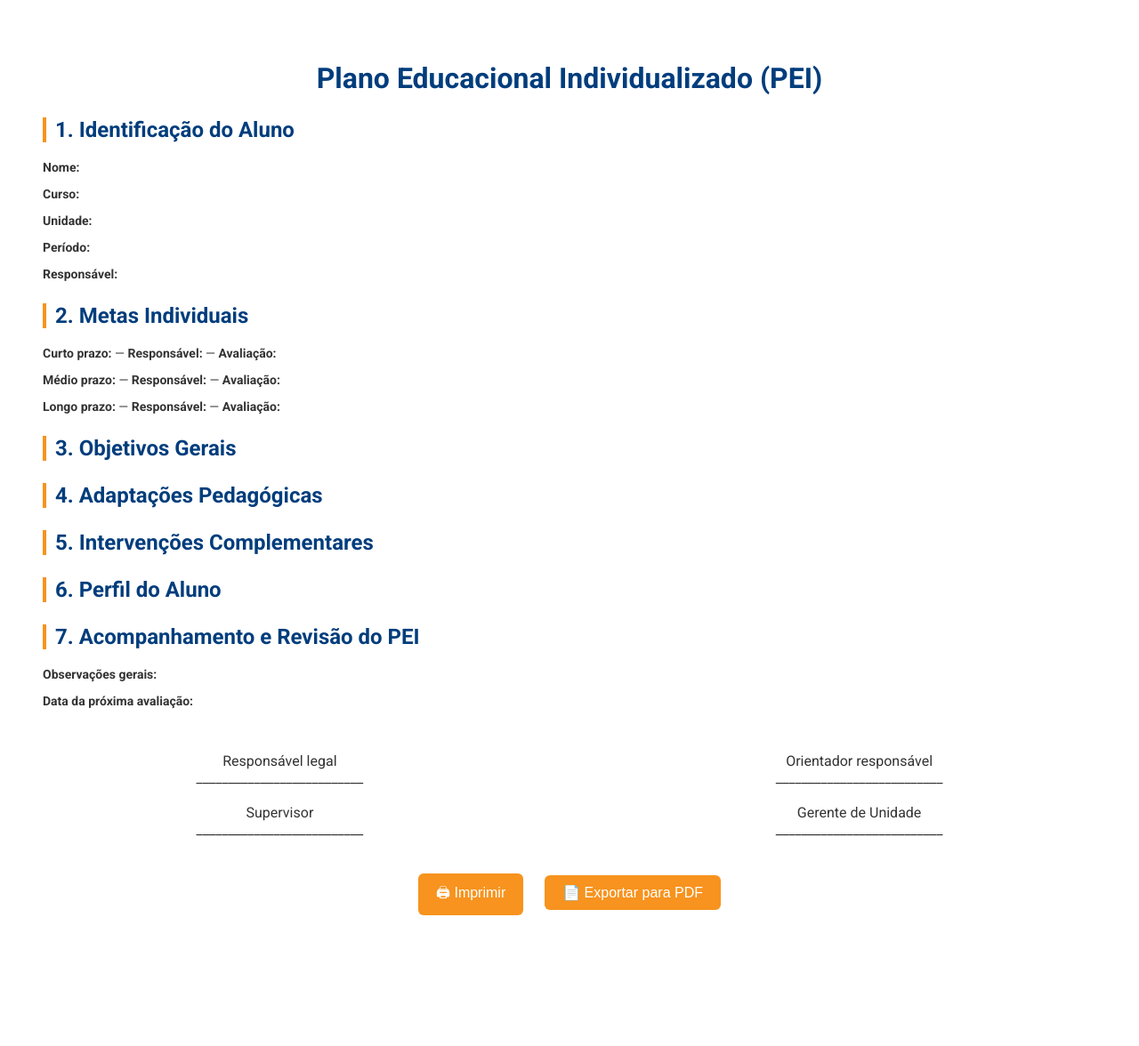
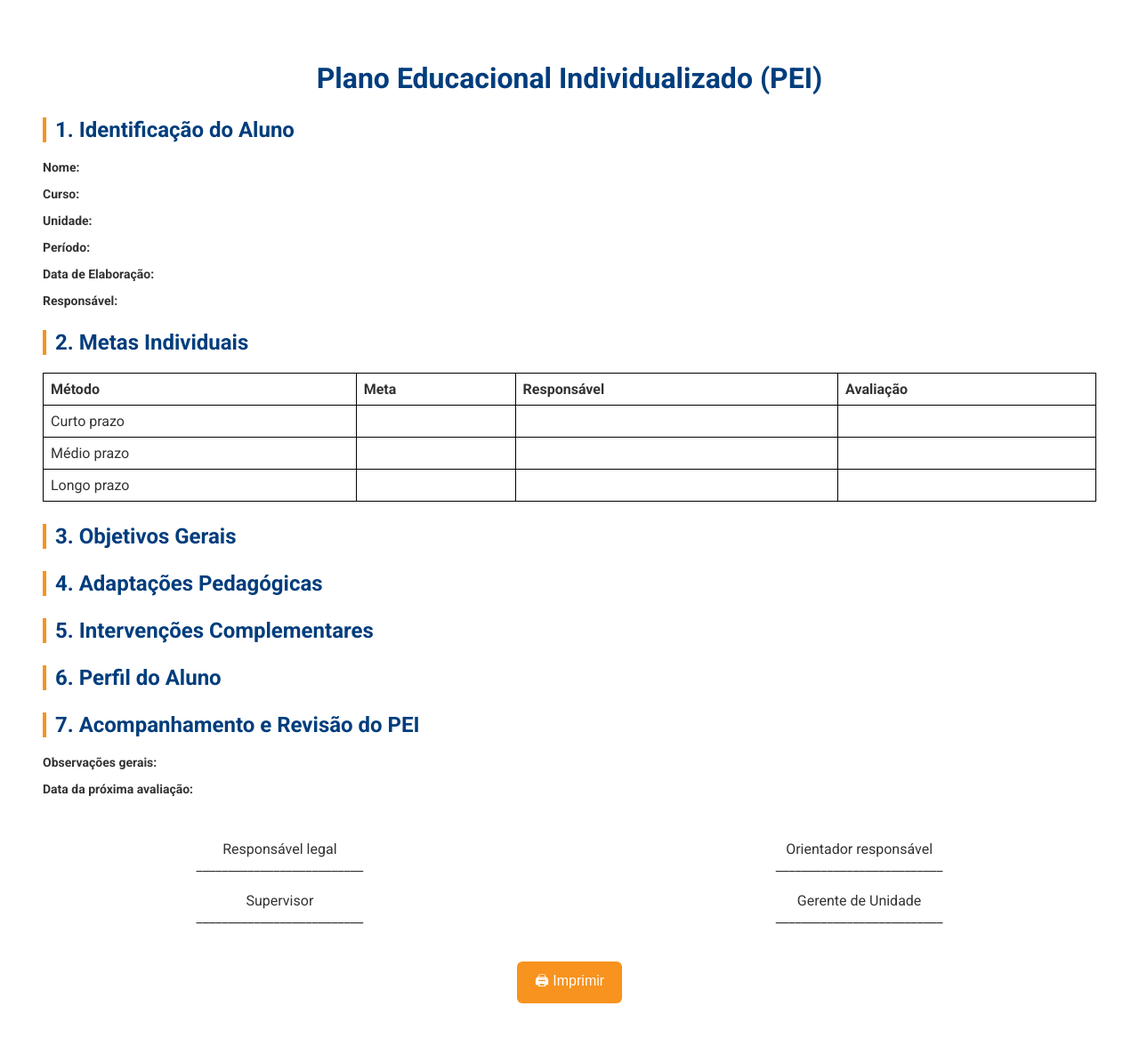
Before and after one commit to euantoniojunior/sistemapei, a Flask app: page /preview in a window 1280 px wide. Shown: the whole page at 89% size. Before the commit the page ends 1029 px from the top, so only its background shows below. Run offline with Flask 3, Linux system fonts and the light colour scheme; the visitor is signed in with stand-in values (Sample User, id 1); some libraries are stand-ins or nearby versions.

Commit message:
Update preview.html

```diff
--- a/templates/preview.html
+++ b/templates/preview.html
@@ -58,8 +58,7 @@
             margin-top: 30px;
         }
 
-        .btn-imprimir,
-        .btn-exportar {
+        .btn-imprimir {
             background-color: #F7931E;
             color: white;
             border: none;
@@ -67,23 +66,16 @@
             font-size: 16px;
             border-radius: 6px;
             cursor: pointer;
-            margin: 0 10px;
             transition: background-color 0.3s ease;
         }
 
-        .btn-imprimir:hover,
-        .btn-exportar:hover {
+        .btn-imprimir:hover {
             background-color: #e67e22;
         }
 
-        /* Estilo para impressão */
         @media print {
             .actions {
                 display: none;
-            }
-            body {
-                background: white;
-                -webkit-print-color-adjust: exact;
             }
         }
     </style>
@@ -92,37 +84,37 @@
 
 <h1>Plano Educacional Individualizado (PEI)</h1>
 
-    <!-- Dados do Aluno -->
+<!-- Identificação -->
 <h2>1. Identificação do Aluno</h2>
 <p><strong>Nome:</strong> <span id="nome"></span></p>
 <p><strong>Curso:</strong> <span id="curso"></span></p>
 <p><strong>Unidade:</strong> <span id="unidade"></span></p>
 <p><strong>Período:</strong> <span id="periodo"></span></p>
+<p><strong>Data de Elaboração:</strong> <span id="data_elaboracao"></span></p>
 <p><strong>Responsável:</strong> <span id="responsavel"></span></p>
 
 <!-- Metas -->
 <h2>2. Metas Individuais</h2>
-    <p><strong>Curto prazo:</strong> <span id="meta_curto_prazo"></span> — <strong>Responsável:</strong> <span id="responsavel_curto"></span> — <strong>Avaliação:</strong> <span id="avaliacao_curto"></span></p>
-    <p><strong>Médio prazo:</strong> <span id="meta_medio_prazo"></span> — <strong>Responsável:</strong> <span id="responsavel_medio"></span> — <strong>Avaliação:</strong> <span id="avaliacao_medio"></span></p>
-    <p><strong>Longo prazo:</strong> <span id="meta_longo_prazo"></span> — <strong>Responsável:</strong> <span id="responsavel_longo"></span> — <strong>Avaliação:</strong> <span id="avaliacao_longo"></span></p>
+<table>
+    <tr><th>Método</th><th>Meta</th><th>Responsável</th><th>Avaliação</th></tr>
+    <tr><td>Curto prazo</td><td id="meta_curto_prazo"></td><td id="responsavel_curto"></td><td id="avaliacao_curto"></td></tr>
+    <tr><td>Médio prazo</td><td id="meta_medio_prazo"></td><td id="responsavel_medio"></td><td id="avaliacao_medio"></td></tr>
+    <tr><td>Longo prazo</td><td id="meta_longo_prazo"></td><td id="responsavel_longo"></td><td id="avaliacao_longo"></td></tr>
+</table>
 
-    <!-- Objetivos Gerais -->
+<!-- Conteúdo -->
 <h2>3. Objetivos Gerais</h2>
 <p id="objetivos_gerais"></p>
 
-    <!-- Adaptações Pedagógicas -->
 <h2>4. Adaptações Pedagógicas</h2>
 <p id="adaptaçoes_pedagogicas"></p>
 
-    <!-- Intervenções Complementares -->
 <h2>5. Intervenções Complementares</h2>
 <p id="intervencoes_complementares"></p>
 
-    <!-- Perfil do Aluno -->
 <h2>6. Perfil do Aluno</h2>
 <p id="perfil_aluno"></p>
 
-    <!-- Acompanhamento -->
 <h2>7. Acompanhamento e Revisão do PEI</h2>
 <p><strong>Observações gerais:</strong> <span id="observacoes_gerais"></span></p>
 <p><strong>Data da próxima avaliação:</strong> <span id="proxima_avaliacao"></span></p>
@@ -151,77 +143,58 @@
     </div>
 </div>
 
-    <!-- Botões -->
+<!-- Botão de impressão -->
 <div class="actions">
     <button class="btn-imprimir" onclick="window.print()">🖨 Imprimir</button>
-        <button class="btn-exportar" onclick="exportarPDF()">📄 Exportar para PDF</button>
 </div>
 
-    <script src="https://cdnjs.cloudflare.com/ajax/libs/html2pdf.js/0.10.1/html2pdf.bundle.min.js"></script>
 <script>
     window.onload = () => {
         const aluno = JSON.parse(localStorage.getItem("peiAluno"));
         const conteudo = JSON.parse(localStorage.getItem("peiConteudo"));
 
         if (!aluno || !conteudo) {
-                alert("Nenhum dado encontrado. Volte e finalize o cadastro.");
+            document.body.innerHTML = "<h2>⚠️ Nenhum dado encontrado. Volte ao cadastro.</h2>";
             return;
         }
 
-            // Preenche os campos
+        // Preenche os dados do aluno
         document.getElementById("nome").innerText = aluno.nome || "N/A";
         document.getElementById("curso").innerText = aluno.curso || "N/A";
         document.getElementById("unidade").innerText = aluno.unidade || "N/A";
         document.getElementById("periodo").innerText = aluno.periodo || "N/A";
+        document.getElementById("data_elaboracao").innerText = aluno.data_elaboracao || "N/A";
         document.getElementById("responsavel").innerText = aluno.responsavel || "N/A";
+        document.getElementById("data_nascimento").innerText = aluno.data_nascimento || "N/A";
+        document.getElementById("idade").innerText = aluno.idade || "N/A";
+        document.getElementById("diagnostico_cid").innerText = aluno.diagnostico_cid || "N/A";
+        document.getElementById("transtorno_identificado").innerText = aluno.transtorno_identificado || "N/A";
+        document.getElementById("psicologo").innerText = aluno.psicologo || "N/A";
+        document.getElementById("psiquiatra").innerText = aluno.psiquiatra || "N/A";
+        document.getElementById("psicopedagogo").innerText = aluno.psicopedagogo || "N/A";
+        document.getElementById("outros_profissionais").innerText = aluno.outros_profissionais || "N/A";
 
-            document.getElementById("meta_curto_prazo").innerText = conteudo.metas.curto_prazo.meta || "N/A";
-            document.getElementById("responsavel_curto").innerText = conteudo.metas.curto_prazo.responsavel || "N/A";
-            document.getElementById("avaliacao_curto").innerText = conteudo.metas.curto_prazo.avaliacao || "N/A";
-
-            document.getElementById("meta_medio_prazo").innerText = conteudo.metas.medio_prazo.meta || "N/A";
-            document.getElementById("responsavel_medio").innerText = conteudo.metas.medio_prazo.responsavel || "N/A";
-            document.getElementById("avaliacao_medio").innerText = conteudo.metas.medio_prazo.avaliacao || "N/A";
-
-            document.getElementById("meta_longo_prazo").innerText = conteudo.metas.longo_prazo.meta || "N/A";
-            document.getElementById("responsavel_longo").innerText = conteudo.metas.longo_prazo.responsavel || "N/A";
-            document.getElementById("avaliacao_longo").innerText = conteudo.metas.longo_prazo.avaliacao || "N/A";
-
+        // Preenche os dados do conteúdo do PEI
         document.getElementById("objetivos_gerais").innerText = conteudo.objetivos_gerais || "N/A";
         document.getElementById("adaptaçoes_pedagogicas").innerText = conteudo.adaptaçoes_pedagogicas || "N/A";
         document.getElementById("intervencoes_complementares").innerText = conteudo.intervencoes_complementares || "N/A";
         document.getElementById("perfil_aluno").innerText = aluno.perfil_aluno || "N/A";
         document.getElementById("observacoes_gerais").innerText = aluno.observacoes_gerais || "N/A";
         document.getElementById("proxima_avaliacao").innerText = aluno.proxima_avaliacao ? new Date(aluno.proxima_avaliacao).toLocaleDateString() : "N/A";
-
         document.getElementById("responsavel_legal").innerText = aluno.responsavel_legal || "N/A";
         document.getElementById("orientador_responsavel").innerText = aluno.orientador_responsavel || "N/A";
         document.getElementById("supervisor").innerText = aluno.supervisor || "N/A";
         document.getElementById("gerente_unidade").innerText = aluno.gerente_unidade || "N/A";
-        };
 
-        async function exportarPDF() {
-            const aluno = JSON.parse(localStorage.getItem("peiAluno"));
-            const conteudo = JSON.parse(localStorage.getItem("peiConteudo"));
+        // Metas
+        document.getElementById("meta_curto_prazo").innerText = conteudo.metas?.curto_prazo?.meta || "N/A";
+        document.getElementById("responsavel_curto").innerText = conteudo.metas?.curto_prazo?.responsavel || "N/A";
+        document.getElementById("avaliacao_curto").innerText = conteudo.metas?.curto_prazo?.avaliacao || "N/A";
 
-            if (!aluno || !conteudo) {
-                alert("Dados não encontrados. Finalize o cadastro primeiro.");
-                return;
-            }
+        document.getElementById("meta_medio_prazo").innerText = conteudo.metas?.medio_prazo?.meta || "N/A";
+        document.getElementById("responsavel_medio").innerText = conteudo.metas?.medio_prazo?.responsavel || "N/A";
+        document.getElementById("avaliacao_medio").innerText = conteudo.metas?.medio_prazo?.avaliacao || "N/A";
 
-            const element = document.body;
-
-            const opt = {
-                margin:       1,
-                filename:     `PEI_${aluno.nome || 'aluno'}_${new Date().toISOString().split("T")[0]}.pdf`,
-                image:        { type: 'jpeg', quality: 0.98 },
-                html2canvas:  { scale: 2 },
-                jsPDF:        { unit: 'mm', format: 'a4', orientation: 'portrait' }
-            };
-
-            await html2pdf().set(opt).from(element).save();
-        }
-    </script>
-
-</body>
-</html>
+        document.getElementById("meta_longo_prazo").innerText = conteudo.metas?.longo_prazo?.meta || "N/A";
+        document.getElementById("responsavel_longo").innerText = conteudo.metas?.longo_prazo?.responsavel || "N/A";
+        document.getElementById("avaliacao_longo
```
Lines whose indentation alone changed are shown as unchanged.
